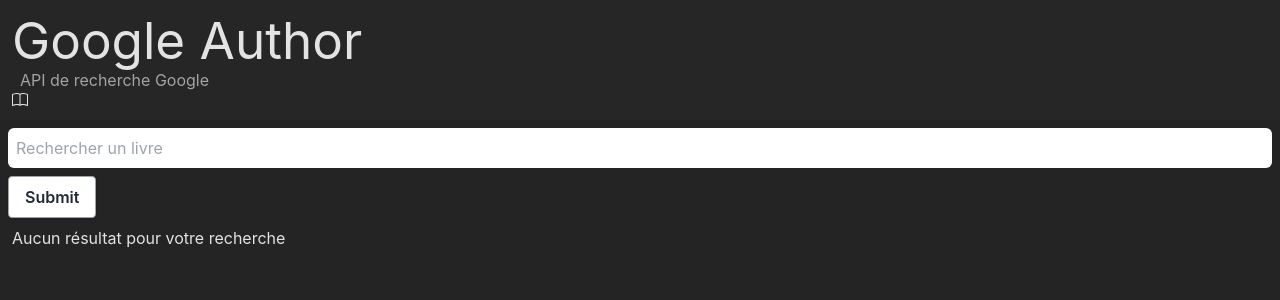
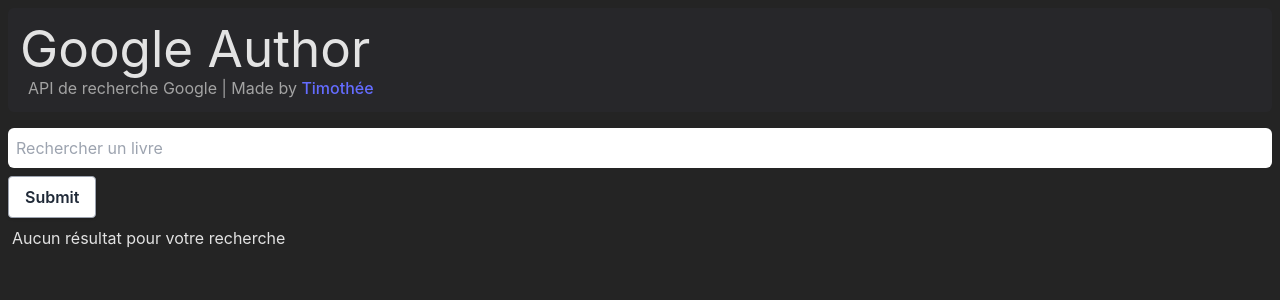
Before and after one commit to tiballion/googleauthor, a React (Vite) app: page / in a window 1280 px wide. Shown: the top 300 px of the page. Built offline with nearby package versions, Linux system fonts and the light colour scheme.

Commit message:
edit header

```diff
--- a/src/components/Header.jsx
+++ b/src/components/Header.jsx
@@ -1,12 +1,15 @@
 import React from "react"
-import { BsBook } from "react-icons/bs"
 
 const Header = () => {
   return (
-    <header className="bg-neutral-800 p-3">
-      <h1>Google Author</h1>
-      <h3 className="pl-2 text-neutral-400">API de recherche Google</h3>
-      <BsBook />
+    <header className="bg-zinc-800 p-3 m-2 rounded-md">
+      <h1>Google Author </h1>
+      <h3 className="pl-2 text-neutral-400">
+        API de recherche Google | Made by{" "}
+        <a href="https://github.com/tiballion" target="_blank">
+          Timothée
+        </a>
+      </h3>
     </header>
   )
 }
```
